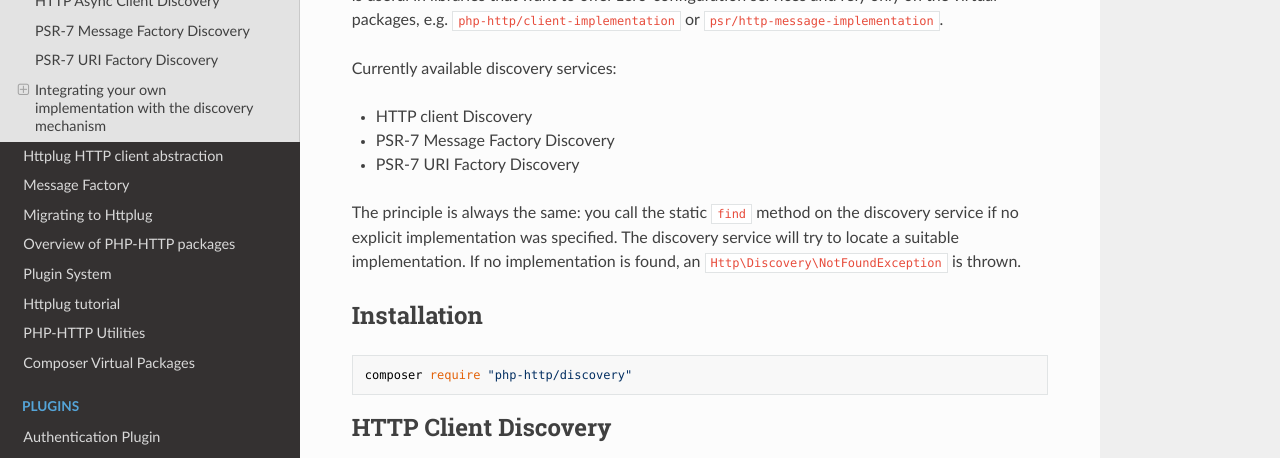
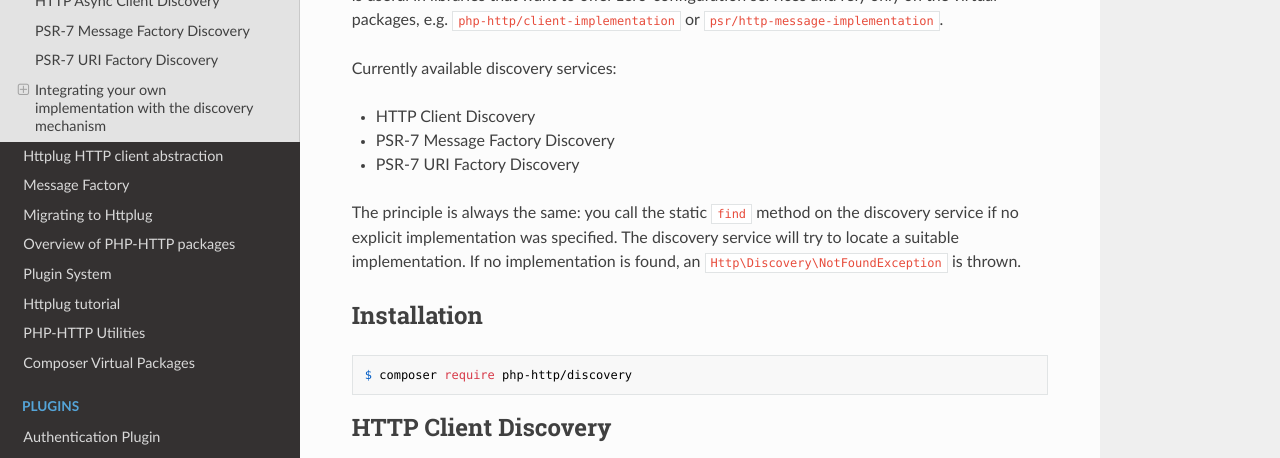
Before and after one commit to php-http/documentation, an MkDocs documentation site: the page built from docs/discovery.md, in a window 1280 px wide and 900 px high. Shown: the part 200-658 px from the top of the window. Built offline with MkDocs 1.6.1, drawn with Linux system fonts in a browser that asks for light colours; nearby versions of some CDN libraries.

````diff
--- a/docs/discovery.md
+++ b/docs/discovery.md
@@ -5,7 +5,7 @@ The discovery service is a set of static classes which allows to find and use in
 
 Currently available discovery services:
 
-- HTTP client Discovery
+- HTTP Client Discovery
 - PSR-7 Message Factory Discovery
 - PSR-7 URI Factory Discovery
 
@@ -14,7 +14,7 @@ The principle is always the same: you call the static `find` method on the disco
 ## Installation
 
 ```
-composer require "php-http/discovery"
+$ composer require php-http/discovery
 ```
 
 ## HTTP Client Discovery
````
